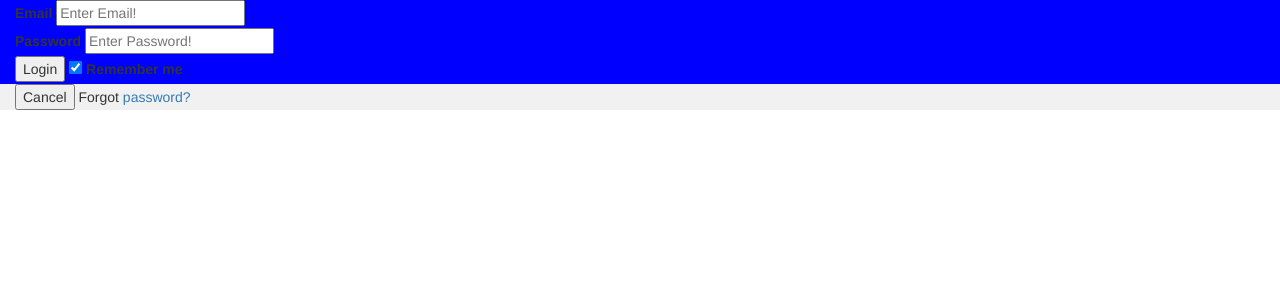
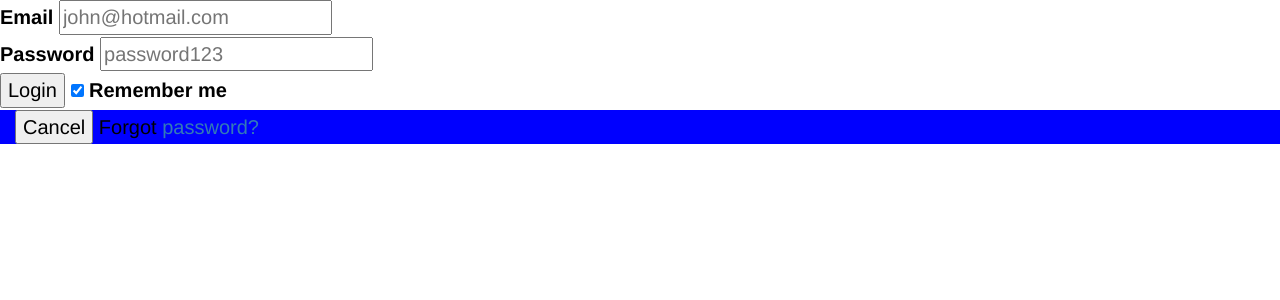
Before and after one commit to Anupya/low-key, a PHP site: template web/views/index.twig in a window 1280 px wide. Shown: the top 300 px of the page. Run offline with PHP 8.4, Linux system fonts and the light colour scheme; the template is opened without the code that fills it, so the values that code supplies are empty; some libraries are stand-ins or nearby versions.

Commit message:
change css

```diff
--- a/web/stylesheets/main.css
+++ b/web/stylesheets/main.css
@@ -1,5 +1,12 @@
 .container {
   width: auto;
   background-color: blue;
+}
 
+.login_modal {
+  width: auto;
+  height: auto;
+  background: white;
+  color: black;
+  font-size: 20px;
 }
--- a/web/views/index.twig
+++ b/web/views/index.twig
@@ -3,25 +3,24 @@
 {% block content %}
 <form action="login.php">
 
- <div class="container">
+ <div class="login_modal">
    <label for="uname"><b>Email</b></label>
-   <input type="text" placeholder="Enter Email!" name="uname" required>
+   <input type="text" placeholder="john@hotmail.com" name="uname" required>
    <br>
 
    <label for="psw"><b>Password</b></label>
 
-   <input type="password" placeholder="Enter Password!" name="psw" required>
-<br>
+   <input type="password" placeholder="password123" name="psw" required>
+    <br>
    <button type="submit">Login</button>
    <label>
      <input type="checkbox" checked="checked" name="remember"> Remember me
    </label>
- </div>
 
- <div class="container" style="background-color:#f1f1f1">
-   <button type="button" class="cancelbtn">Cancel</button>
-   <span class="psw">Forgot <a href="#">password?</a></span>
- </div>
+   <div class="container">
+     <button type="button" class="cancelbtn">Cancel</button>
+     <span class="psw">Forgot <a href="#">password?</a></span>
+   </div>
 </form>
 
 {% endblock %}
```
